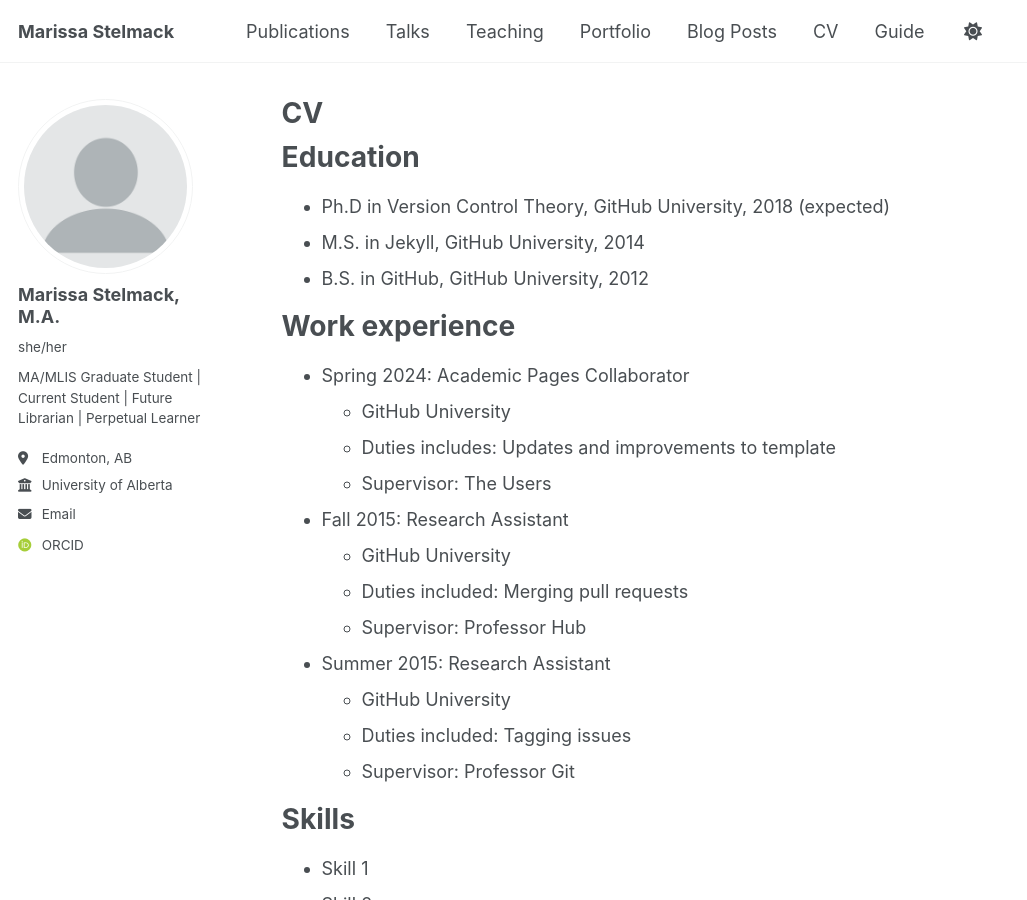
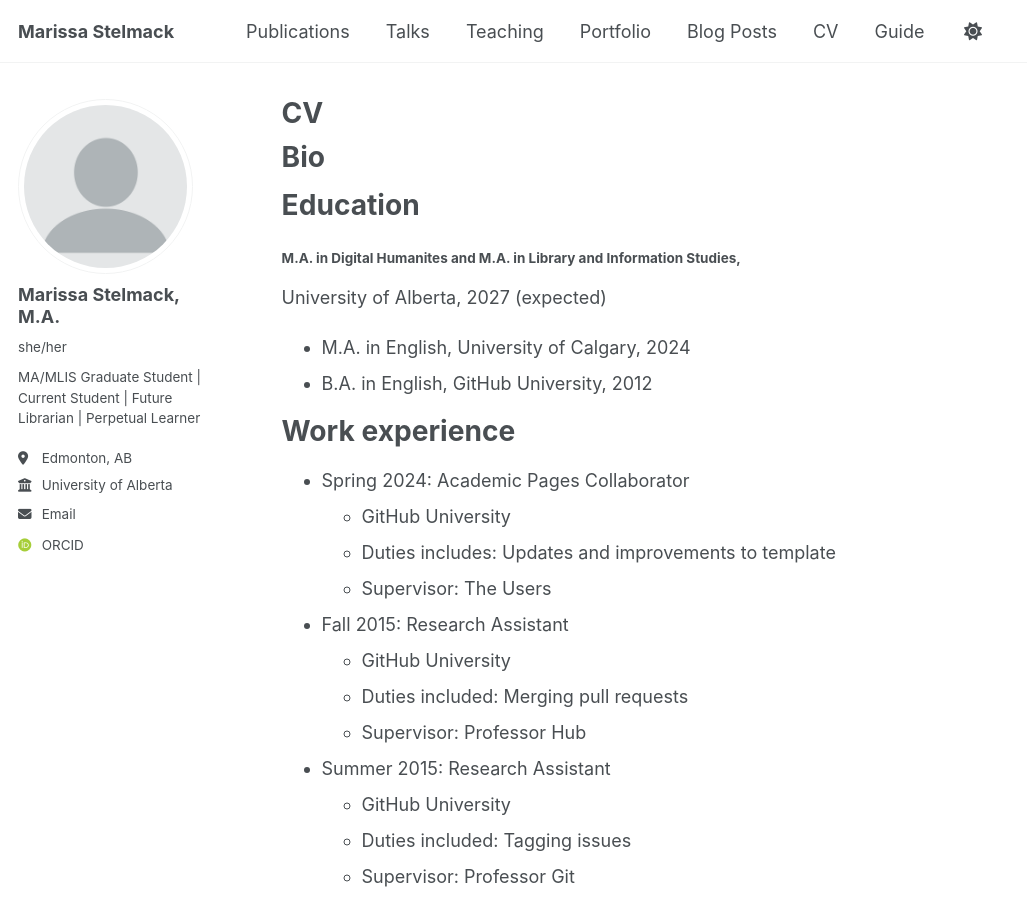
Before and after one commit to mstelmac/about, a Jekyll site: the page built from _pages/cv.md, in a window 1280 px wide and 900 px high. Shown: the whole window, without its empty margins (0-1027 px from the left). Built offline with Jekyll 4.4.1, drawn with Linux system fonts in a browser that asks for light colours; some web fonts are replaced.

Commit message:
Update cv.md

```diff
--- a/_pages/cv.md
+++ b/_pages/cv.md
@@ -9,11 +9,15 @@ redirect_from:
 
 {% include base_path %}
 
+Bio
+======
+
+
 Education
 ======
-* Ph.D in Version Control Theory, GitHub University, 2018 (expected)
-* M.S. in Jekyll, GitHub University, 2014
-* B.S. in GitHub, GitHub University, 2012
+<h6>M.A. in Digital Humanites and M.A. in Library and Information Studies,</h6> University of Alberta, 2027 (expected)
+* M.A. in English, University of Calgary, 2024
+* B.A. in English, GitHub University, 2012
 
 Work experience
 ======
```
